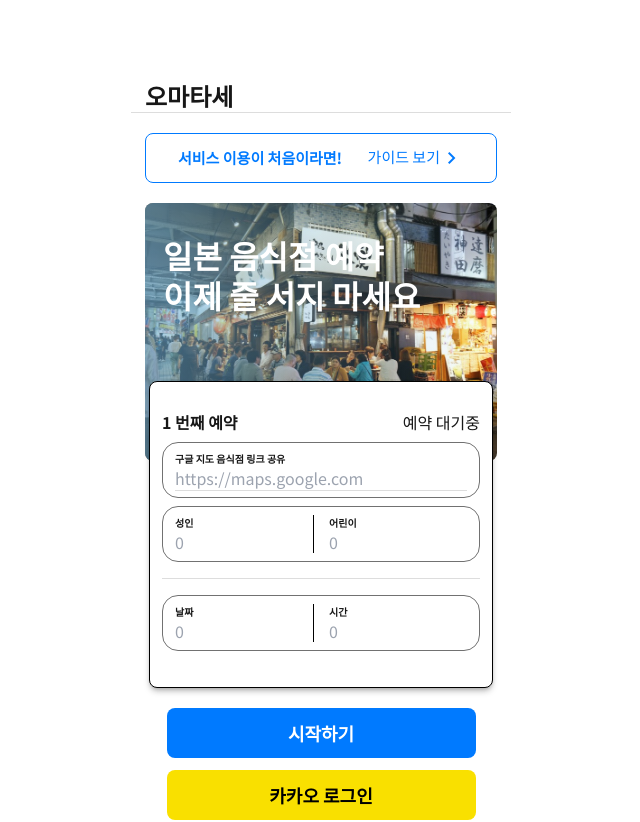
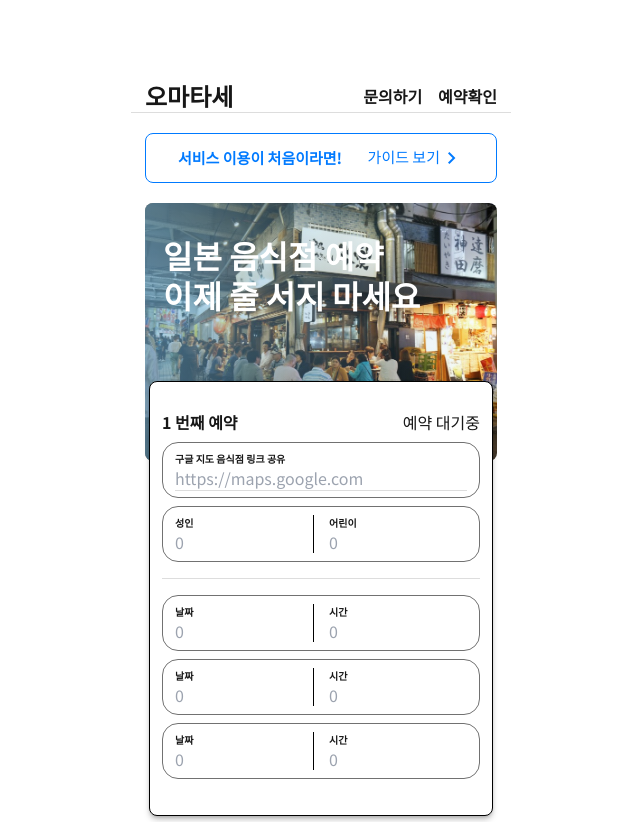
Before and after one commit to hansolc/j-reservation, a Next.js app: page / in a window 1280 px wide. Shown: the top 822 px of the page, without its empty margins (319-959 px from the left). Built offline with nearby package versions, Linux system fonts and the light colour scheme.

Commit message:
make form component by contaier-presentation pattern

```diff
--- /dev/null
+++ b/src/app/(user)/check/page.tsx
@@ -0,0 +1,7 @@
+import React from "react";
+
+const ReservationCheckPage = () => {
+  return <div>예약확인</div>;
+};
+
+export default ReservationCheckPage;
--- a/src/app/(user)/page.tsx
+++ b/src/app/(user)/page.tsx
@@ -3,11 +3,27 @@ import styles from "./page.module.css";
 import ReservationForm from "@components/user/reservation/ReservationForm";
 import LoginButtons from "./(home)/LoginButtons";
 import FirstUserBanner from "@/components/user/FirstUserBanner";
+import HomeHeader from "@/components/user/HomeHeader";
+import ReservationContainer from "@/components/user/reservation/ReservationContainer";
 
-const UserLoginPage = () => {
+// interface UserInfoProps {
+//   reservationCnt?: number;
+// }
+
+// const getUserInfo = async (): Promise<UserInfoProps> => {
+//   // get userinfo api
+
+//   return {
+//     reservationCnt: 1
+//   }
+// }
+
+const UserLoginPage = async () => {
+  // const userInfo = await getUserInfo();
+
   return (
     <div className="h-container">
-      <header className="text-2xl font-extrabold">오마타세</header>
+      <HomeHeader isLoggedIn={true}>오마타세</HomeHeader>
       <hr className={`border-[#DDDDDD] ${styles.force_ignore_padding}`} />
       <section>
         <FirstUserBanner />
@@ -21,7 +37,7 @@ const UserLoginPage = () => {
         </div>
       </section>
       <section className="mt-[-100px] z-40 relative px-1">
-        <ReservationForm readOnly />
+        <ReservationContainer />
       </section>
       <section>
         <LoginButtons />
--- /dev/null
+++ b/src/app/(user)/request/page.tsx
@@ -0,0 +1,7 @@
+import React from "react";
+
+const RequestPage = () => {
+  return <div>문의하기 페이지</div>;
+};
+
+export default RequestPage;
--- /dev/null
+++ b/src/components/user/HomeHeader.tsx
@@ -0,0 +1,32 @@
+"use client";
+
+import { useRouter } from "next/navigation";
+import React from "react";
+
+interface HomeHeaderProps {
+  children: React.ReactNode;
+  isLoggedIn?: boolean;
+}
+
+const HomeHeader = ({ children, isLoggedIn = false }: HomeHeaderProps) => {
+  const router = useRouter();
+
+  const handleClick = (e: React.MouseEvent<HTMLDivElement, MouseEvent>) => {
+    const { id } = e.target as HTMLDivElement;
+    router.push(`/${id}`);
+  };
+
+  return (
+    <header className="flex justify-between items-center">
+      <p className="text-2xl font-extrabold">{children}</p>
+      {isLoggedIn && (
+        <div className="flex gap-4 font-bold" onClick={(e) => handleClick(e)}>
+          <p id="request">문의하기</p>
+          <p id="check">예약확인</p>
+        </div>
+      )}
+    </header>
+  );
+};
+
+export default HomeHeader;
--- a/src/components/user/ReservationForm.tsx
+++ /dev/null
@@ -1,42 +0,0 @@
-"use client";
-
-import React from "react";
-
-const ReservationFrom = () => {
-  //   const { link, adults, kids } = formInfo;
-
-  return (
-    <form className="relative text-black pt-[45px] px-3 h-auto">
-      <header className="text-xl">첫 번째 예약</header>
-      <div className="border border-black rounded h-14 flex flex-col justify-center px-3">
-        <p className="text-[10px]">구글 지도 음식점 링크</p>
-        <input
-          name="link"
-          type="text"
-          className="w-full text-sm"
-          placeholder="https://map/google.com"
-        />
-      </div>
-      <div className="border border-black rounded h-14 flex flex-col justify-center px-3">
-        <p className="text-[10px]">성인</p>
-        <input
-          name="adults"
-          type="number"
-          className="w-full text-sm"
-          placeholder="0"
-        />
-      </div>
-      <div className="border border-black rounded h-14 flex flex-col justify-center px-3">
-        <p className="text-[10px]">어린이</p>
-        <input
-          name="kids"
-          type="number"
-          className="w-full text-sm"
-          placeholder="0"
-        />
-      </div>
-    </form>
-  );
-};
-
-export default ReservationFrom;
--- /dev/null
+++ b/src/components/user/reservation/ReservationContainer.tsx
@@ -0,0 +1,49 @@
+"use client";
+
+import React, { useState } from "react";
+import ReservationForm from "./ReservationForm";
+import Button from "../button";
+import {
+  ReservationContainerProps,
+  ReservationFormProps,
+} from "@/types/Reservation";
+
+const ReservationContainer = ({
+  isLoggedIn = true,
+}: ReservationContainerProps) => {
+  const [formData, setFormData] = useState<ReservationFormProps>({
+    googleLinks: "",
+    adults: 0,
+    kids: 0,
+    date: new Date(),
+    time: "",
+  });
+
+  const handleInputChange = (field, value) => {
+    setFormData({
+      ...formData,
+      [field]: value,
+    });
+  };
+
+  const handleSubmit = () => {
+    console.log(formData);
+  };
+
+  return (
+    <div className="flex flex-col items-center gap-5">
+      <ReservationForm
+        isLoggedIn={isLoggedIn}
+        formData={formData}
+        handleInputChange={handleInputChange}
+      />
+      {isLoggedIn && (
+        <Button color="primary" size="sm" isRadius onClick={handleSubmit}>
+          예약요청
+        </Button>
+      )}
+    </div>
+  );
+};
+
+export default ReservationContainer;
--- a/src/components/user/reservation/ReservationForm.tsx
+++ b/src/components/user/reservation/ReservationForm.tsx
@@ -1,13 +1,24 @@
 "use client";
-
-interface ReservationFormProps {
-  readOnly?: boolean;
-}
 
 import Form from "@/components/common/form";
 import React from "react";
+import {
+  ReservationContainerProps,
+  ReservationFormProps,
+} from "@/types/Reservation";
 
-const ReservationForm = ({ readOnly = false }: ReservationFormProps) => {
+const ReservationForm = ({
+  isLoggedIn = false,
+  formData,
+  handleInputChange,
+}: {
+  // temporal fixed required ***
+  isLoggedIn: boolean;
+  formData: ReservationFormProps;
+  handleInputChange: (field: string, value: any) => void;
+}) => {
+  const { googleLinks, adults, kids, date, time } = formData;
+
   return (
     <Form>
       <Form.Header>
@@ -19,6 +30,8 @@ const ReservationForm = ({ readOnly = false }: ReservationFormProps) => {
           label="구글 지도 음식점 링크 공유"
           type="link"
           placeholder="https://maps.google.com"
+          value={googleLinks}
+          onChange={(e) => handleInputChange("googleLinks", e.target.value)}
         ></Form.Input>
       </Form.FieldContainer>
       <Form.FieldContainer multiple>
@@ -26,7 +39,7 @@ const ReservationForm = ({ readOnly = false }: ReservationFormProps) => {
         <Form.Input label="어린이" type="kids" placeholder="0" />
       </Form.FieldContainer>
       <hr className="border-[#DDDDDD] my-4" />
-      {readOnly ? (
+      {!isLoggedIn ? (
         <>
           <Form.FieldContainer multiple>
             <Form.Input label="날짜" type="adults" placeholder="0" seperate />
--- /dev/null
+++ b/src/types/Reservation/index.ts
@@ -0,0 +1,13 @@
+interface ReservationContainerProps {
+  isLoggedIn: boolean;
+}
+
+interface ReservationFormProps {
+  googleLinks: string;
+  adults: number;
+  kids: number;
+  date: Date;
+  time: string;
+}
+
+export type { ReservationContainerProps, ReservationFormProps };
```
